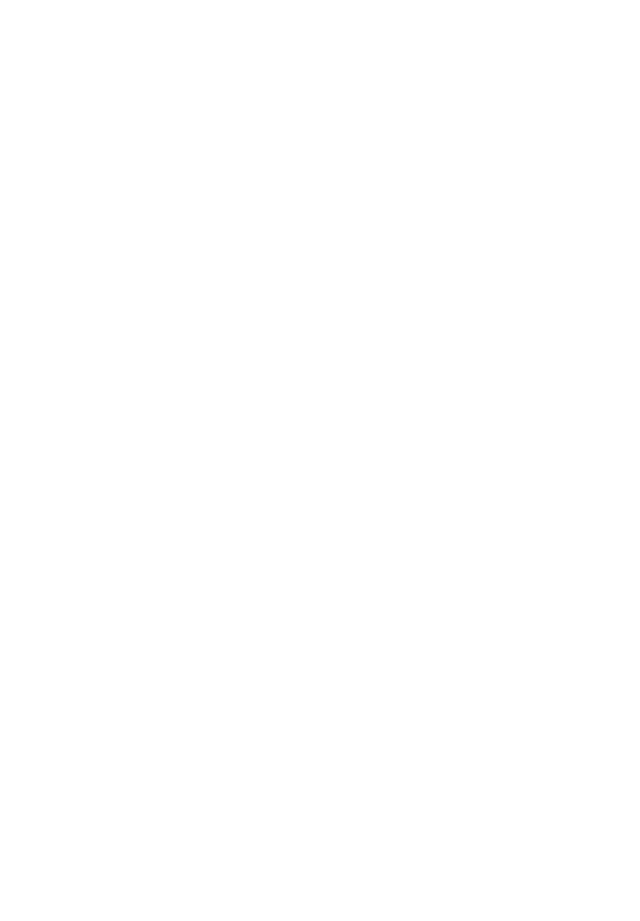
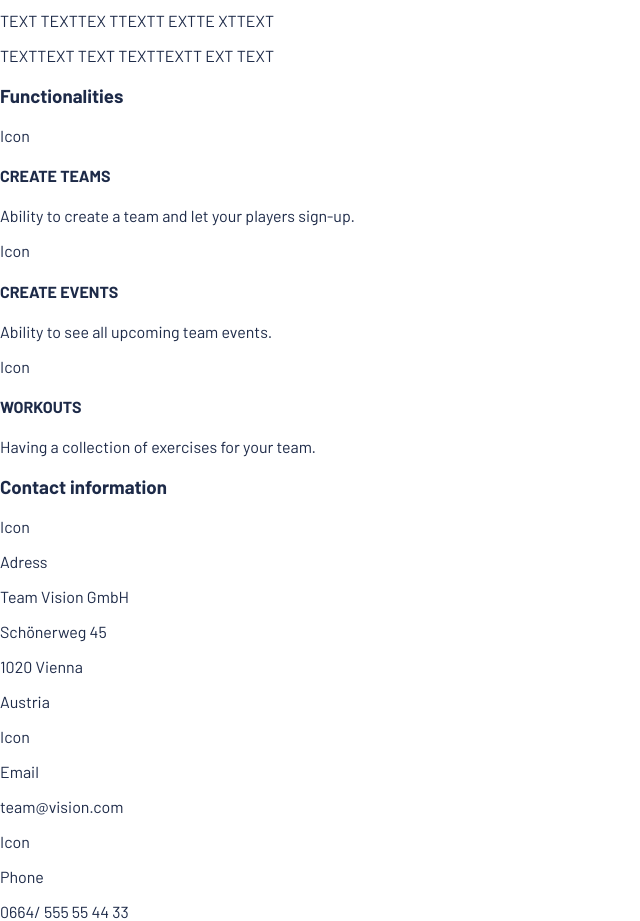
Before and after one commit to awoeger/team-vision, a Next.js app: page / in a window 1280 px wide. Shown: the part 240-1161 px from the top of the page, without its empty margins (0-640 px from the left). Before the commit the page ends 800 px from the top, so only its background shows below. Built offline with nearby package versions, Linux system fonts and the light colour scheme.

Commit message:
Add html to index.js

```diff
--- a/components/Header.js
+++ b/components/Header.js
@@ -1,5 +1,6 @@
 import { css } from '@emotion/react';
 import Image from 'next/image';
+import Link from 'next/link';
 import React from 'react';
 import { largeText } from '../util/sharedStyles';
 
@@ -26,16 +27,28 @@
   return (
     <div css={headerContainer}>
       <div>
+        <Link href="/">
+          <a>
             <Image
               alt="Logo Icon"
               src="/images/logo_blue/logo_blue.png"
               width="50px"
               height="40px"
             />
+          </a>
+        </Link>
+        <Link href="/create-new-team">
+          <a>
             <span>Create new team</span>
+          </a>
+        </Link>
       </div>
       <div>
+        <Link href="/about">
+          <a>
             <span>About</span>
+          </a>
+        </Link>
         <span>Contact</span>
         <span>Sign in</span>
       </div>
--- a/pages/index.js
+++ b/pages/index.js
@@ -22,6 +22,7 @@
         <link rel="icon" href="/favicon.ico" />
       </Head>
       <Header />
+      <section>
         <div css={heroDiv}>
           <Image
             alt="Logo Icon"
@@ -34,6 +35,77 @@
             <h2>Plan smarter, not harder</h2>
           </div>
         </div>
+      </section>
+
+      <section>
+        <div>
+          <h3>About</h3>
+          <div>
+            <p>TEXT TEXTTEX TTEXTT EXTTE XTTEXT</p>
+          </div>
+          <div>
+            <p>TEXTTEXT TEXT TEXTTEXTT EXT TEXT</p>
+          </div>
+        </div>
+
+        <div>
+          <h3>Functionalities</h3>
+          <div>
+            <div>
+              <p>Icon</p>
+              <h4>CREATE TEAMS</h4>
+            </div>
+            <div>
+              <p>Ability to create a team and let your players sign-up.</p>
+            </div>
+          </div>
+
+          <div>
+            <div>
+              <p>Icon</p>
+              <h4>CREATE EVENTS</h4>
+            </div>
+            <div>
+              <p>Ability to see all upcoming team events.</p>
+            </div>
+          </div>
+
+          <div>
+            <div>
+              <p>Icon</p>
+              <h4>WORKOUTS</h4>
+            </div>
+            <div>
+              <p>Having a collection of exercises for your team.</p>
+            </div>
+          </div>
+        </div>
+      </section>
+
+      <section>
+        <div></div>
+        <div>
+          <h3>Contact information</h3>
+          <div>
+            <p>Icon</p>
+            <p>Adress</p>
+            <p>Team Vision GmbH</p>
+            <p>Schönerweg 45</p>
+            <p>1020 Vienna</p>
+            <p>Austria</p>
+          </div>
+          <div>
+            <p>Icon</p>
+            <p>Email</p>
+            <p>team@vision.com</p>
+          </div>
+          <div>
+            <p>Icon</p>
+            <p>Phone</p>
+            <p>0664/ 555 55 44 33</p>
+          </div>
+        </div>
+      </section>
     </div>
   );
 }
```
Also changed, not shown: pages/create-new-team.js (added, +16 -0 lines). Lines whose indentation alone changed are shown as unchanged.
